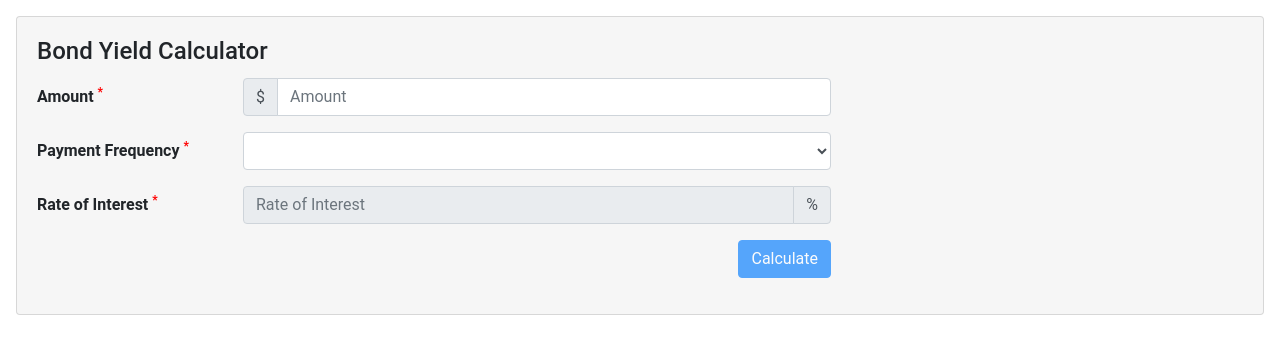
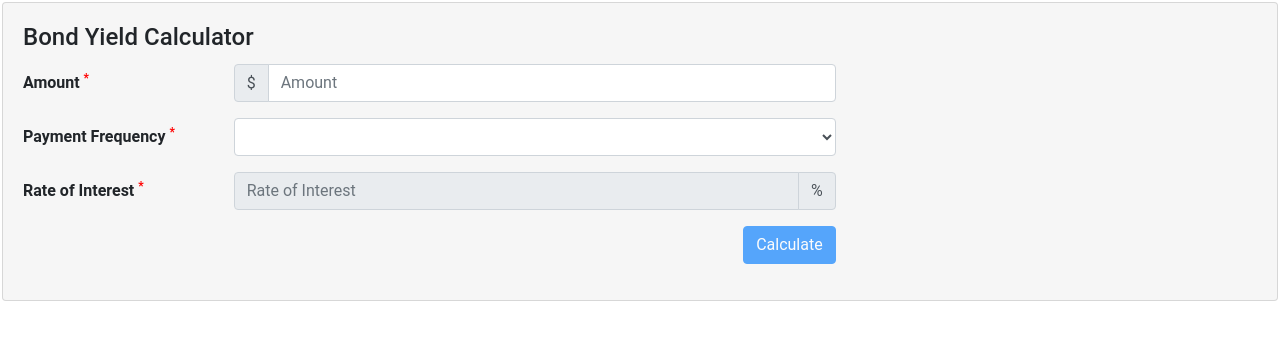
Before and after one commit to ankur4899/interest-calculator, an Angular app: page / in a window 1280 px wide. Shown: the top 354 px of the page. Built offline with nearby package versions, Linux system fonts and the light colour scheme.

Commit message:
CSS changed

```diff
--- a/src/styles.scss
+++ b/src/styles.scss
@@ -19,5 +19,5 @@ html, body {
   }
 
   .main-container{
-    padding: 16px 16px 0px 16px !important;
+    padding: 2px 2px 0px 2px !important;
 }
```
